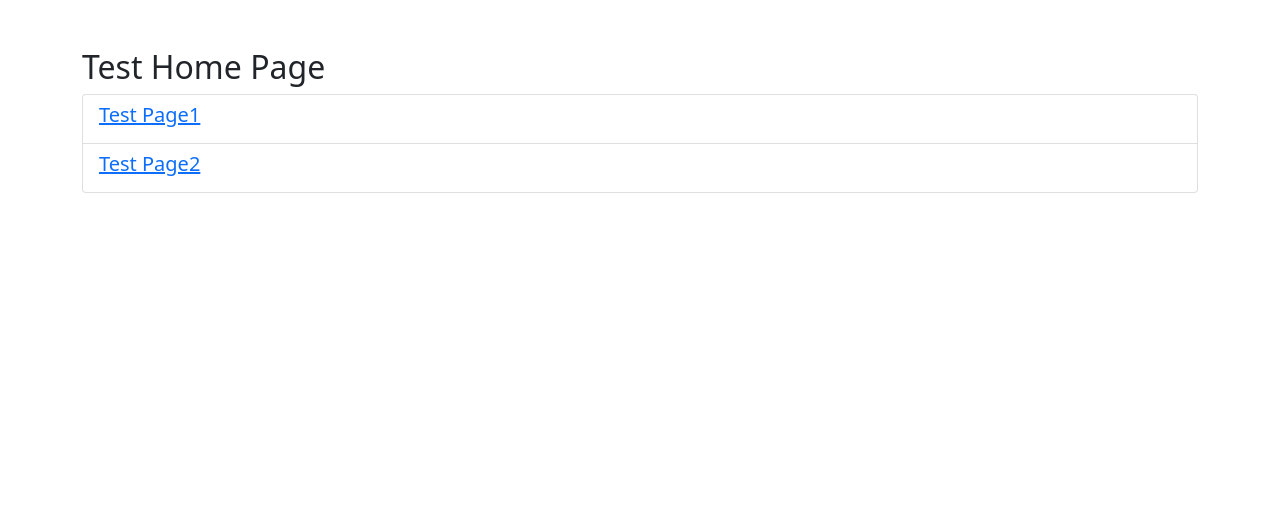
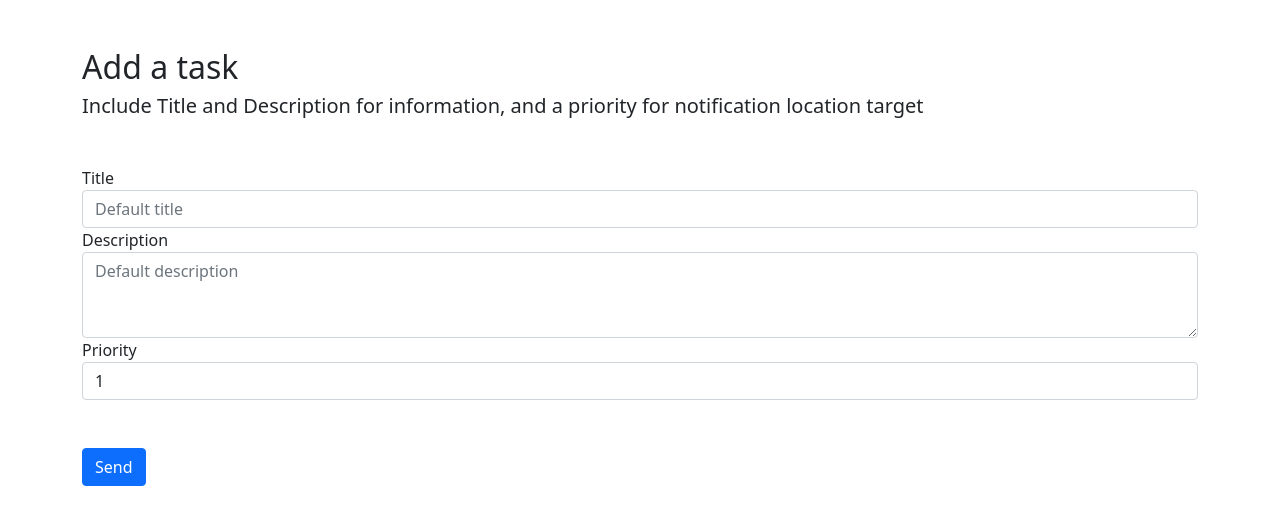
Before and after one commit to Morgan-Elkins/AWSProject_Frontend, a Python web app: template templates/index.html in a window 1280 px wide. Shown: the top 525 px of the page. Run offline with Jinja, Linux system fonts and the light colour scheme; the template is opened without the code that fills it, so the values that code supplies are empty.

Commit message:
Index.html can now be used to send data to each service

```diff
--- a/app.py
+++ b/app.py
@@ -30,13 +30,12 @@ def create_app():
             return "Invalid priority", 400
 
         response = create_Response(data)
-        # print(response)
         return response, 200
 
     return app
 
 def create_Response(data):
-    priority = data.get("prio")
+    priority = int(data.get("prio"))
     print(AWS_QUEUES[priority])
     message_body =\
         {
--- a/templates/index.html
+++ b/templates/index.html
@@ -3,26 +3,63 @@
 
 <head>
     <meta charset="UTF-8">
-    <title>Project Home Page</title>
+    <title>Tasks</title>
     <!-- Bootstrap CSS for styling the pagination and list elements -->
     <link href="https://cdn.jsdelivr.net/npm/bootstrap@5.1.3/dist/css/bootstrap.min.css" rel="stylesheet">
 </head>
 
 <body>
     <div class="container mt-5">
-        <h2>Test Home Page</h2>
-        <ul class="list-group mb-4">
-            <li class="list-group-item">
-                <h5><a href="">Test Page1</a></h5>
-            </li>
-            <li class="list-group-item">
-                <h5><a href="">Test Page2</a></h5>
-            </li>
-        </ul>
+        <h2>Add a task</h2>
+        <h5>Include Title and Description for information, and a priority for notification location target</h5>
     </div>
+    <div class="container mt-5">
+        <form id="myForm">
+            <label for="title">Title</label>
+            <input class="form-control" type="text" id="title" placeholder="Default title">
+            <label for="description" >Description</label>
+            <textarea class="form-control" id="description" rows="3" placeholder="Default description"></textarea>
+            <label for="priority">Priority</label>
+            <select class="form-control" id="priority">
+              <option>1</option>
+              <option>2</option>
+              <option>3</option>
+            </select>
+        </form>
+    </div>
+    <div class="container mt-5">
+            <button type="submit" class="btn btn-primary mb-2" id="submitID" onclick="onSubmit();">Send</button>
+    </div>
+    <script>
+        function onSubmit(){
+            var xhr = new XMLHttpRequest();
 
+            let jsonData = JSON.stringify({
+                title: document.getElementById("title").value,
+                desc: document.getElementById("description").value,
+                prio: document.getElementById("priority").value - 1,
+            });
+
+            //open the request
+            xhr.open('POST','http://localhost:5000')
+            xhr.setRequestHeader("Content-Type", "application/json");
+
+
+            console.log(jsonData)
+            //send the form data
+            xhr.send(jsonData);
+
+            xhr.onreadystatechange = function() {
+                if (xhr.readyState == XMLHttpRequest.DONE) {
+<!--                    form.reset(); //reset form after AJAX success or do something else-->
+                }
+            }
+            //Fail the onsubmit to avoid page refresh.
+            return false;
+
+        }
+    </script>
     <!-- Bootstrap Bundle with Popper for responsive and interactive elements -->
     <script src="https://cdn.jsdelivr.net/npm/bootstrap@5.1.3/dist/js/bootstrap.bundle.min.js"></script>
 </body>
-
 </html>
```
